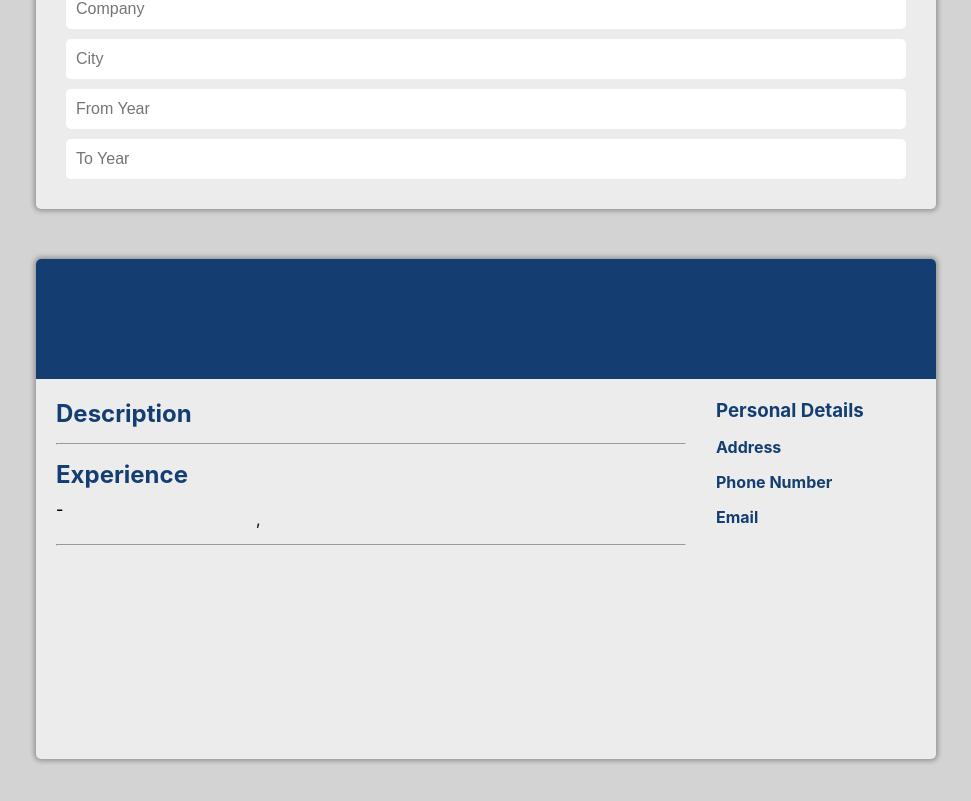
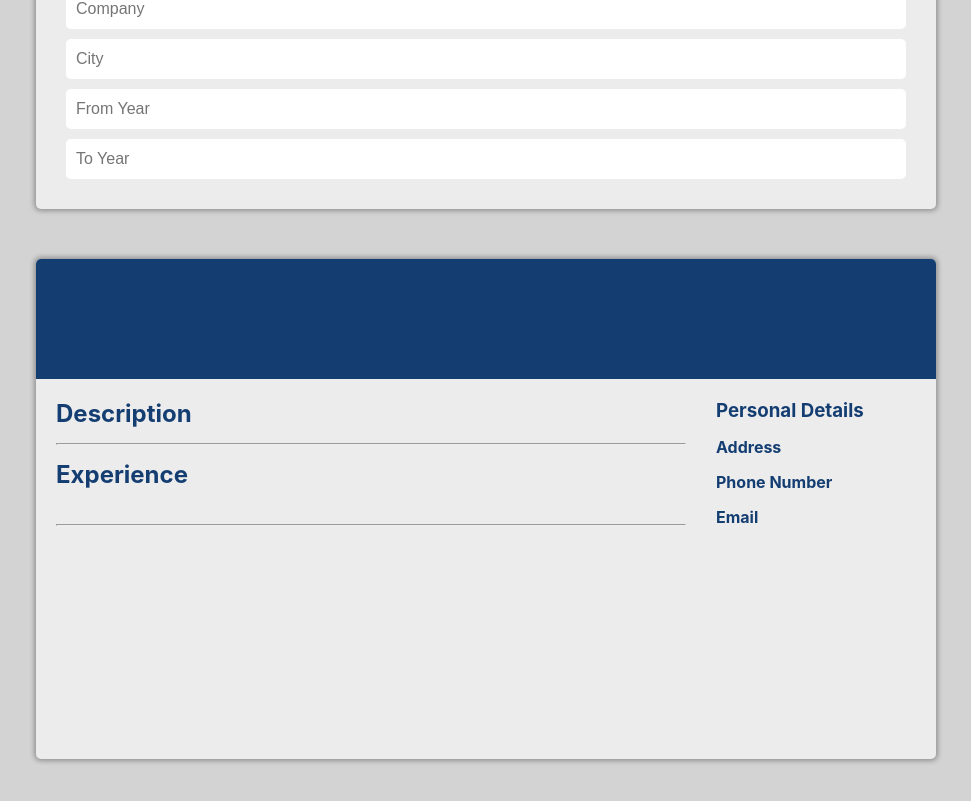
Before and after one commit to Pafestivo/cv-react, a React (Create React App) app: page / in a window 1280 px wide. Shown: the part 711-1512 px from the top of the page, without its empty margins (154-1125 px from the left). Built offline with nearby package versions, Linux system fonts and the light colour scheme.

Commit message:
Add '-' and ',' only when data is added

```diff
--- a/src/components/form/Experience.js
+++ b/src/components/form/Experience.js
@@ -14,6 +14,8 @@ class Experience extends Component {
     const { name, value } = e.target
     const updatedCV = { ...this.props.cv }
     updatedCV.experience[name] = value
+    if(name === 'toYear' && value !== '') updatedCV.experience[name] = `- ${value}`
+    if(name === 'city' && value !== '') updatedCV.experience[name] = `, ${value}`
     this.props.setCV(updatedCV)
   }
 
--- a/src/components/preview/PrevContainer.js
+++ b/src/components/preview/PrevContainer.js
@@ -40,12 +40,12 @@ class PrevContainer extends Component {
             <h2>Experience</h2>
               <div className="exp-tile">
                 <div className="years">
-                <p>{fromYear} - {toYear}</p>
+                <p>{fromYear} {toYear}</p>
                 </div>
 
                 <div className="job">
                   <p className="position">{position}</p>
-                  <p>{company}, {city}</p>
+                  <p>{company}{city}</p>
                 </div>
               </div>
 
```
